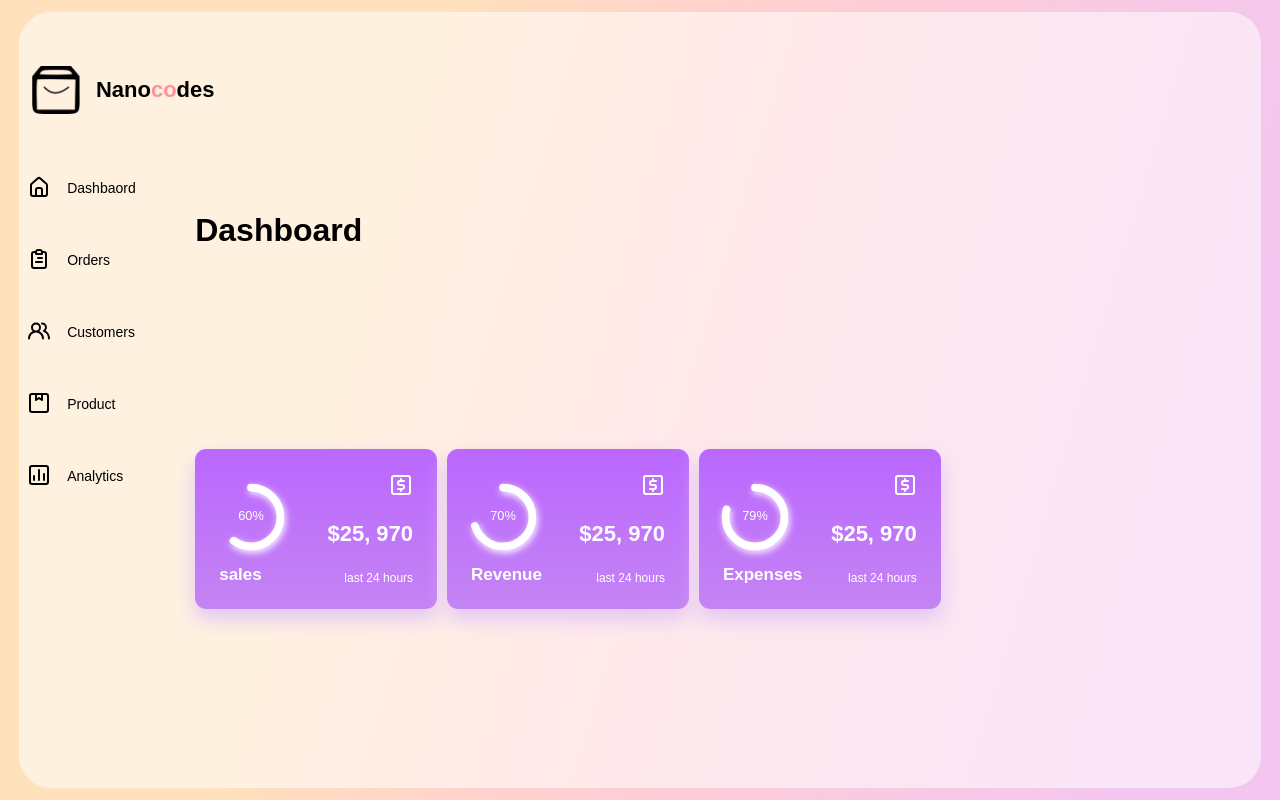
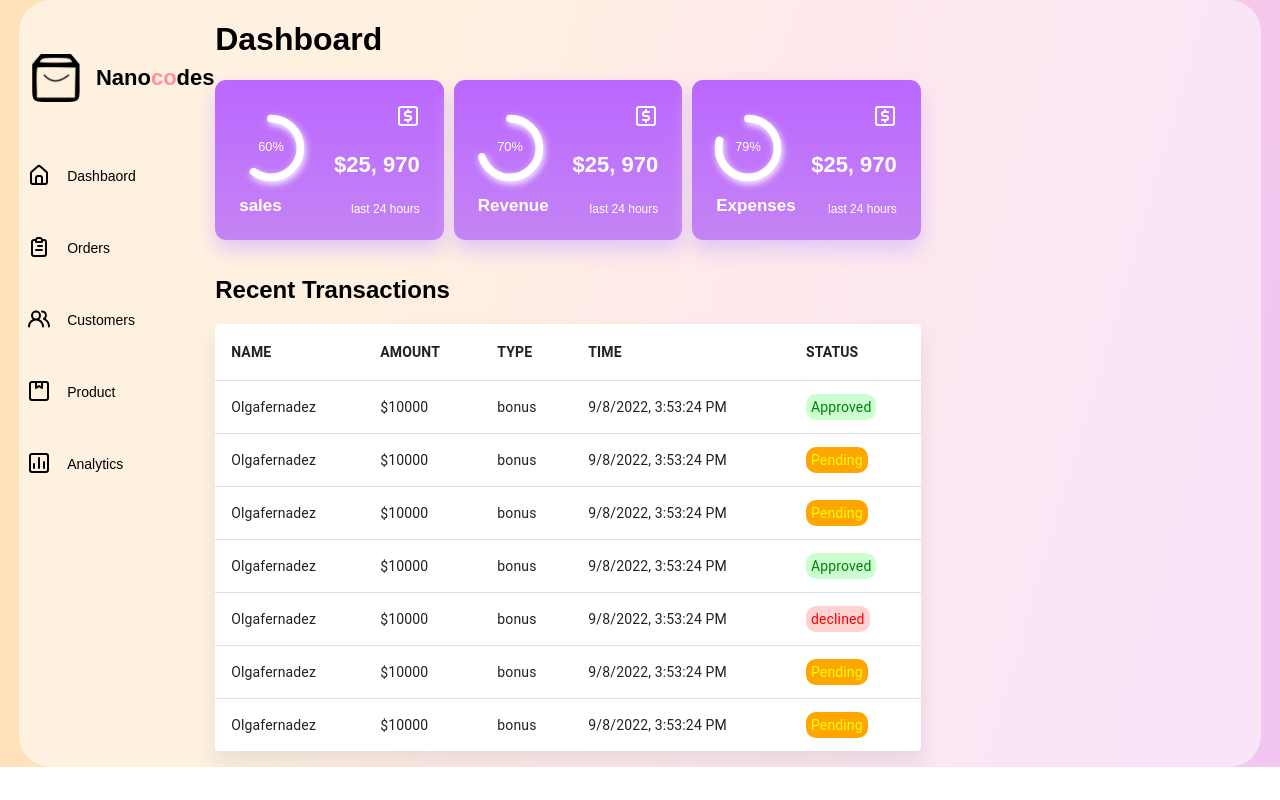
Before and after one commit to romeoscript/nanoadmin, a React (Create React App) app: page / in a window 1280 px wide. Built offline with nearby package versions, Linux system fonts and the light colour scheme.

Commit message:
table done

```diff
--- a/src/App.css
+++ b/src/App.css
@@ -18,7 +18,7 @@
     #f3c6f1 90.85%
   );
   font-family: sans-serif;
-  height: 100vh;
+  /* height: 100vh; */
   justify-content: center;
   align-items: center;
   display: flex;
@@ -30,5 +30,6 @@
   border-radius: 2rem;
   background-color: var(--glass);
   overflow: hidden;
+  gap: 20px;
   grid-template-columns: 11rem auto 20rem;
 }
--- a/src/components/MainDash/MainDash.jsx
+++ b/src/components/MainDash/MainDash.jsx
@@ -1,14 +1,16 @@
-import React from 'react'
-import Cards from '../cards/Cards'
-import './MainDash.css'
+import React from "react";
+import Cards from "../cards/Cards";
+import Table from "../table/Table";
+import "./MainDash.css";
 
 const MainDash = () => {
   return (
-   <div className="main__dash">
-    <h1>Dashboard</h1>
-    <Cards />
-   </div>
-  )
-}
+    <div className="main__dash">
+      <h1>Dashboard</h1>
+      <Cards />
+      <Table />
+    </div>
+  );
+};
 
-export default MainDash
+export default MainDash;
--- /dev/null
+++ b/src/components/table/Table.css
@@ -0,0 +1,18 @@
+.table{
+    margin:1rem 0;
+}
+.MuiTableRow-root>*{
+    padding: 10px;
+}
+
+.MuiTableRow-root.MuiTableRow-head>*{
+    font-weight: bold!important;
+    text-transform: uppercase!important;
+}
+.table:first-child {
+    border-radius: 0.7rem !important;
+}
+.status{
+    padding: 5px;
+    border-radius: 10px;
+}
--- /dev/null
+++ b/src/components/table/Table.jsx
@@ -0,0 +1,135 @@
+import * as React from "react";
+import Table from "@mui/material/Table";
+import TableBody from "@mui/material/TableBody";
+import TableCell from "@mui/material/TableCell";
+import TableContainer from "@mui/material/TableContainer";
+import TableHead from "@mui/material/TableHead";
+import TableRow from "@mui/material/TableRow";
+import Paper from "@mui/material/Paper";
+import "./Table.css";
+
+function createData(name, Amount, Time, Type, Status) {
+  return { name, Amount, Time, Type, Status };
+}
+
+const rows = [
+  createData(
+    "Olgafernadez",
+    `$${10000.0}`,
+    new Date().toLocaleString(),
+    "bonus",
+    "Approved"
+  ),
+  createData(
+    "Olgafernadez",
+    `$${10000.0}`,
+    new Date().toLocaleString(),
+    "bonus",
+    "Pending"
+  ),
+  createData(
+    "Olgafernadez",
+    `$${10000.0}`,
+    new Date().toLocaleString(),
+    "bonus",
+    "Pending"
+  ),
+  createData(
+    "Olgafernadez",
+    `$${10000.0}`,
+    new Date().toLocaleString(),
+    "bonus",
+    "Approved"
+  ),
+  createData(
+    "Olgafernadez",
+    `$${10000.0}`,
+    new Date().toLocaleString(),
+    "bonus",
+    "declined"
+  ),
+  createData(
+    "Olgafernadez",
+    `$${10000.0}`,
+    new Date().toLocaleString(),
+    "bonus",
+    "Pending"
+  ),
+  createData(
+    "Olgafernadez",
+    `$${10000.0}`,
+    new Date().toLocaleString(),
+    "bonus",
+    "Pending"
+  ),
+];
+const makeStyle = (status) => {
+  if (status === "Approved") {
+    return {
+      background: "rgb(145 254 159 /47%)",
+      color: "green",
+    };
+  } else if (status === "Pending") {
+    return {
+      background: "orange",
+      color: "yellow",
+    };
+  } else{
+    return{
+        background:'#ffadad8f',
+        color:'red',
+    }
+  }
+};
+
+export default function BasicTable() {
+  return (
+    <div className="table">
+      <h2>Recent Transactions</h2>
+      <TableContainer
+        component={Paper}
+        style={{ boxShadow: "0px 12px 20px 0px #80808029" }}
+      >
+        <Table sx={{ minWidth: 650 }} aria-label="simple table">
+          <TableHead>
+            <TableRow>
+              <TableCell style={{ fontWeight: "bold" }}>Name</TableCell>
+              <TableCell align="left" style={{ fontWeight: "bold" }}>
+                Amount
+              </TableCell>
+              <TableCell align="left" style={{ fontWeight: "bold" }}>
+                Type
+              </TableCell>
+              <TableCell align="left" style={{ fontWeight: "bold" }}>
+                Time
+              </TableCell>
+              <TableCell align="left" style={{ fontWeight: "bold" }}>
+                Status
+              </TableCell>
+            </TableRow>
+          </TableHead>
+          <TableBody>
+            {rows.map((row) => (
+              <TableRow
+                key={row.name}
+                sx={{ "&:last-child td, &:last-child th": { border: 0 } }}
+              >
+                <TableCell component="th" scope="row">
+                  {row.name}
+                </TableCell>
+                <TableCell align="left">{row.Amount}</TableCell>
+                <TableCell align="left">{row.Type}</TableCell>
+                <TableCell align="left">{row.Time}</TableCell>
+                <TableCell align="left">
+                  <span className="status" style={makeStyle(row.Status)}>
+                    {row.Status}
+                  </span>
+                </TableCell>
+              </TableRow>
+            ))}
+          </TableBody>
+        </Table>
+      </TableContainer>
+    </div>
+  );
+}
```
